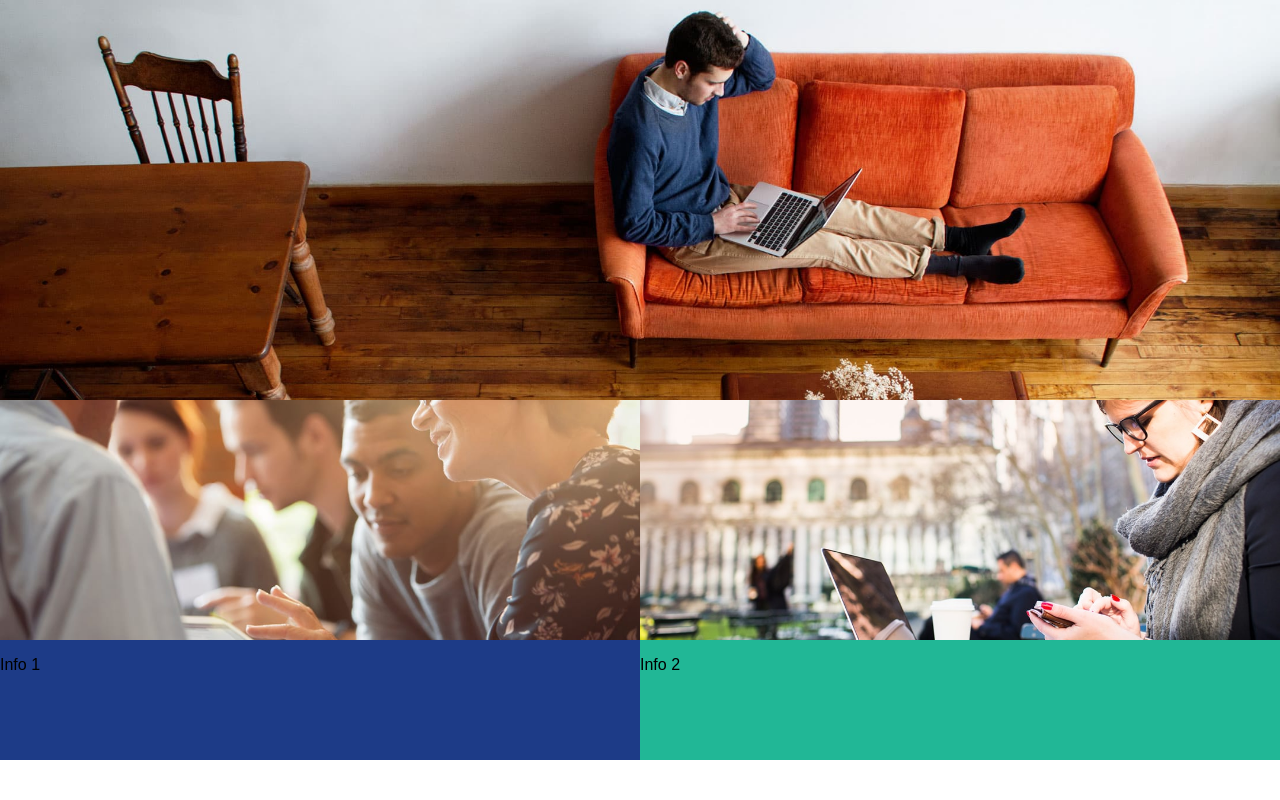
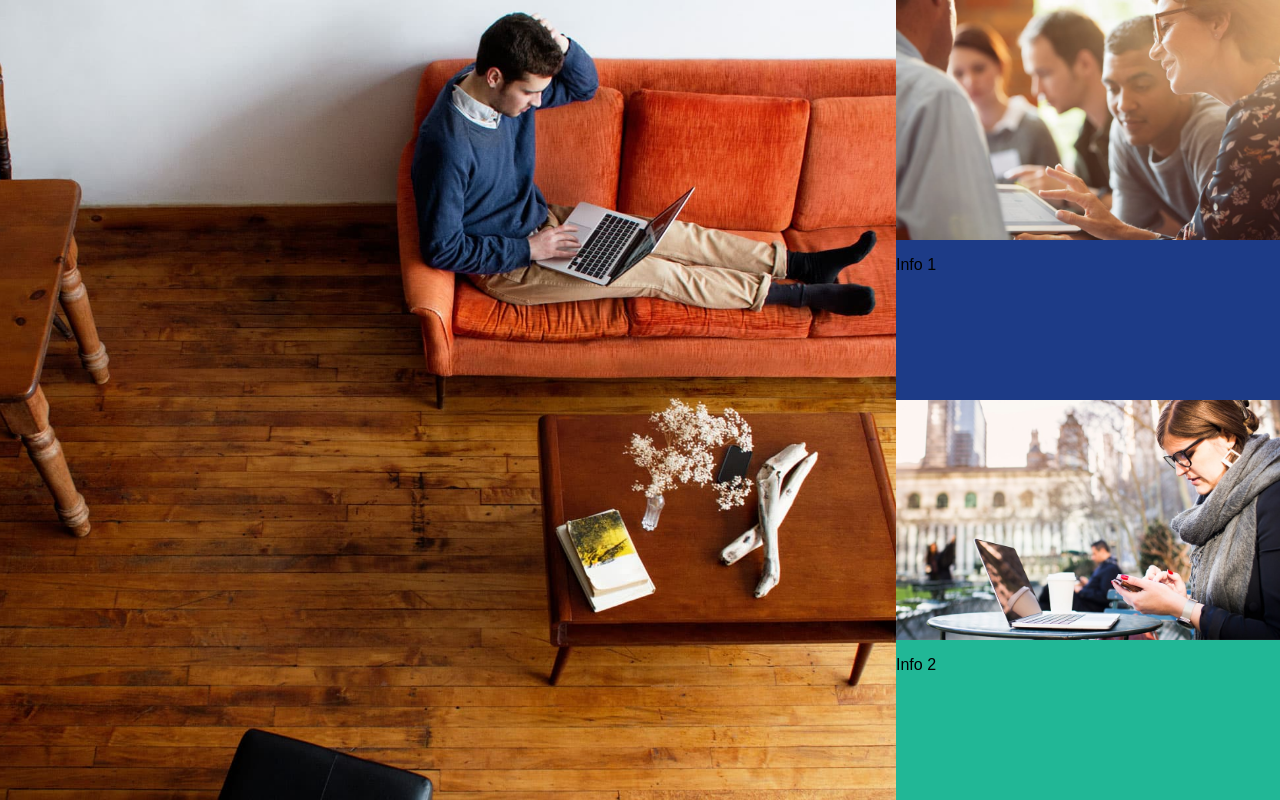
Before and after one commit to grayhildreth/responsive-design, a plain HTML site: page index.html in a window 1280 px wide. Drawn offline with Linux system fonts and the light colour scheme.

Commit message:
set media query for large view screen

```diff
--- a/css/styles.css
+++ b/css/styles.css
@@ -6,11 +6,6 @@
             box-sizing: border-box;
 }
 
-body {
-  margin: 0;
-  width: 100vw;
-  height: 100vh;
-}
 
 .main-tile {
   background-image: url('../img/main.jpg');
@@ -18,10 +13,6 @@ body {
   height: 50vh;
   background-size: cover;
   background-position: top;
-  position: relative;
-  display: block;
-  /*min-height: 300px;
-  overflow: hidden;*/
 }
 
 .tile1 {
@@ -36,8 +27,6 @@ body {
   float: left;
   background-size: cover;
   background-position: center;
-  position: relative;
-  display: block;
 }
 
 .info-tile1 {
@@ -60,8 +49,6 @@ body {
   float: left;
   background-size: cover;
   background-position: right;
-  position: relative;
-  display: block;
 }
 
 .info-tile2 {
@@ -72,7 +59,7 @@ body {
 }
 
 @media only screen and (min-width:600px) {
-  .main {
+  .main-tile {
     width: 100vw;
     height: 55vh;
   }
@@ -113,6 +100,44 @@ body {
     float:right;
   }
 
+}
+
+@media only screen and (min-width:1000px) {
+  .main-tile {
+    width: 70%;
+    height: 100vh;
+    float: left;
+  }
+
+  .tile1 {
+    width: 30%;
+    height: 50vh;
+  }
+
+  .photo1 {
+    width: 30vw;
+    height: 30vh;
+  }
+
+  .info-tile1 {
+    width: 30vw;
+    height: 20vh;
+  }
+
+  .tile2 {
+    width: 30%;
+    height: 50vh;
+  }
+
+  .photo2 {
+    width: 30vw;
+    height: 30vh;
+  }
+
+  .info-tile2 {
+    width: 30vw;
+    height: 20vh;
+  }
 }
 /*img.main-photo {
 position: relative;
```
